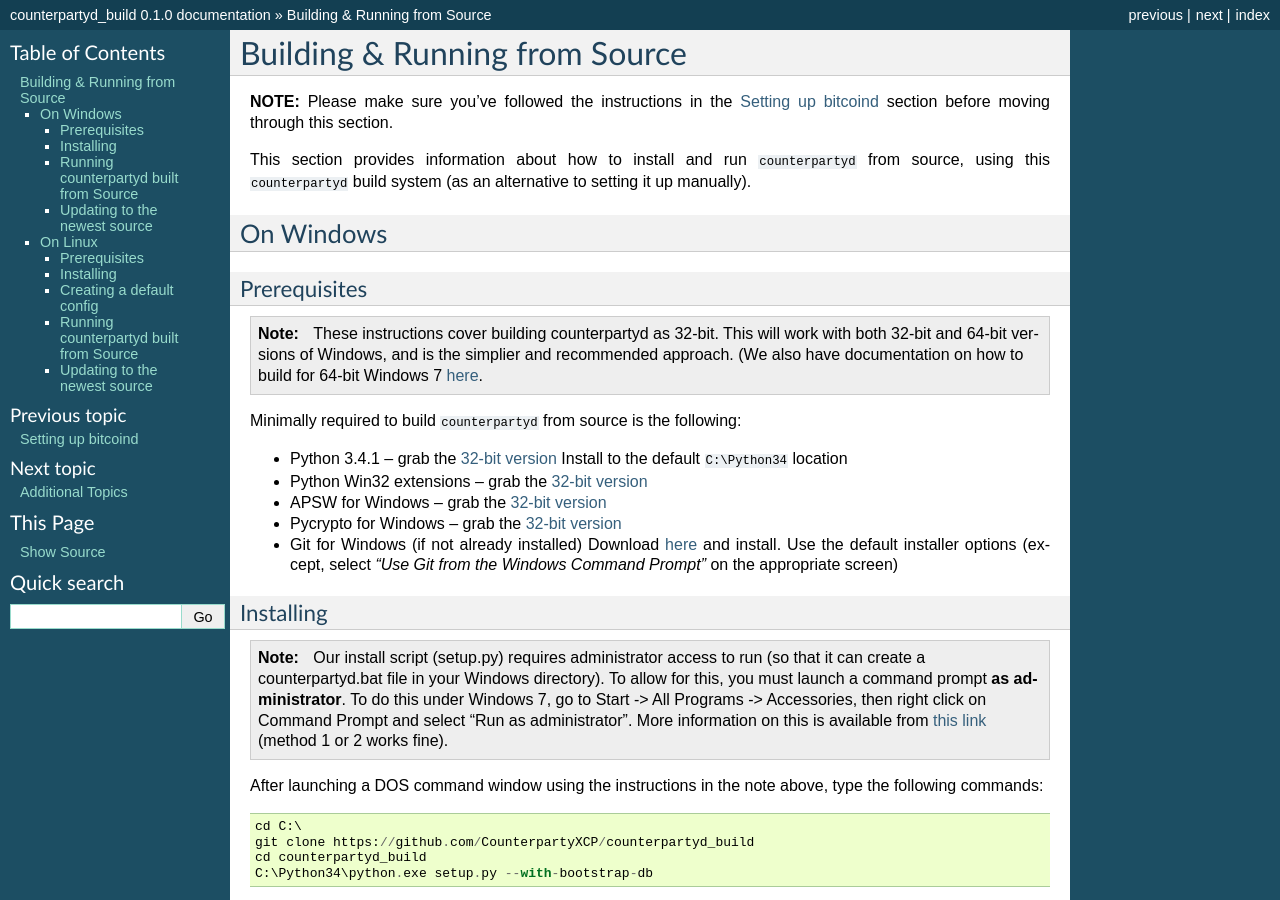
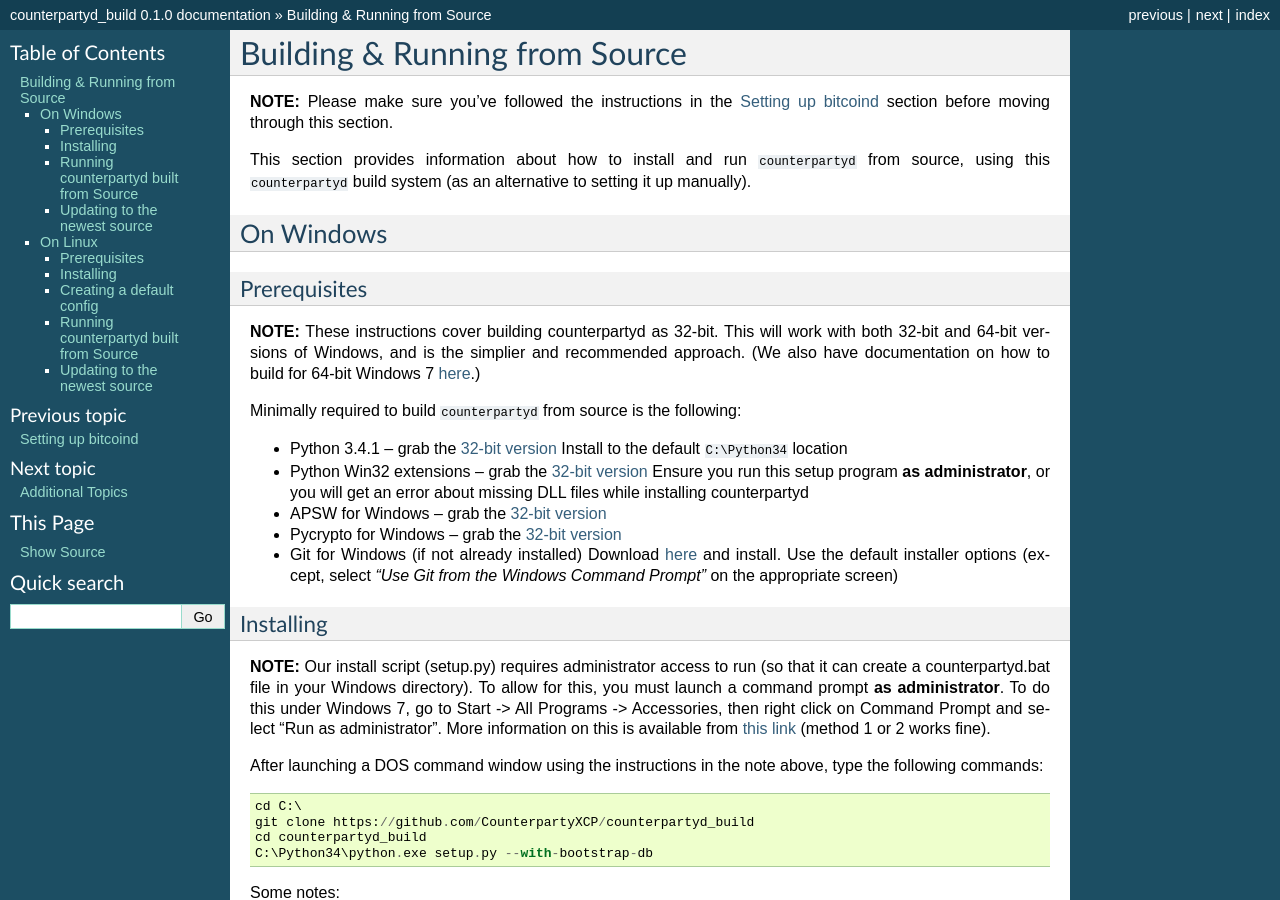
Before and after one commit to CounterpartyXCP/federatednode, a Sphinx documentation site: the page built from docs/BuildingFromSource.rst, in a window 1280 px wide and 900 px high. Built offline with Sphinx 7.4.7, drawn with Linux system fonts in a browser that asks for light colours.

Commit message:
Update BuildingFromSource.rst

```diff
--- a/docs/BuildingFromSource.rst
+++ b/docs/BuildingFromSource.rst
@@ -15,17 +15,16 @@
 Prerequisites
 ^^^^^^^^^^^^^^^
 
-.. note::
-
-    These instructions cover building counterpartyd as 32-bit. This will work with both 32-bit and 64-bit versions of
-    Windows, and is the simplier and recommended approach. (We also have documentation on how to build for 64-bit Windows 7
-    `here <https://wiki.counterparty.co/w/Counterparty_with_64-bit_Python_3.4>`__.
+**NOTE:** These instructions cover building counterpartyd as 32-bit. This will work with both 32-bit and 64-bit versions of
+Windows, and is the simplier and recommended approach. (We also have documentation on how to build for 64-bit Windows 7
+`here <https://wiki.counterparty.co/w/Counterparty_with_64-bit_Python_3.4>`__.)
 
 Minimally required to build ``counterpartyd`` from source is the following:
 
 - Python 3.4.1 -- grab the `32-bit version <http://www.python.org/ftp/python/3.4.1/python-3.4.1.msi>`__
   Install to the default ``C:\Python34`` location
 - Python Win32 extensions -- grab the `32-bit version <http://sourceforge.net/projects/pywin32/files/pywin32/Build%20219/pywin32-219.win32-py3.4.exe/download>`__
+  Ensure you run this setup program **as administrator**, or you will get an error about missing DLL files while installing counterpartyd
 - APSW for Windows -- grab the `32-bit version <https://github.com/rogerbinns/apsw/releases/download/3.8.5-r1/apsw-3.8.5-r1.win32-py3.4.exe>`__
 - Pycrypto for Windows -- grab the `32-bit version <https://s3.amazonaws.com/counterparty-bootstrap/pycrypto-2.6.1.win32-py3.4.exe>`__
 - Git for Windows (if not already installed)
```
Also changed, not shown: other parts of docs/BuildingFromSource.rst (+4 -6 lines).
